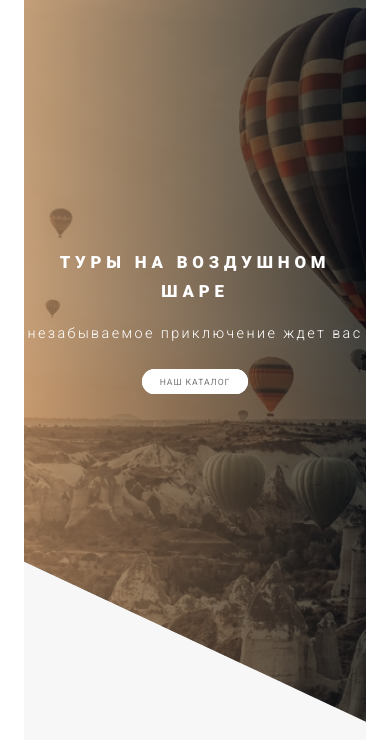
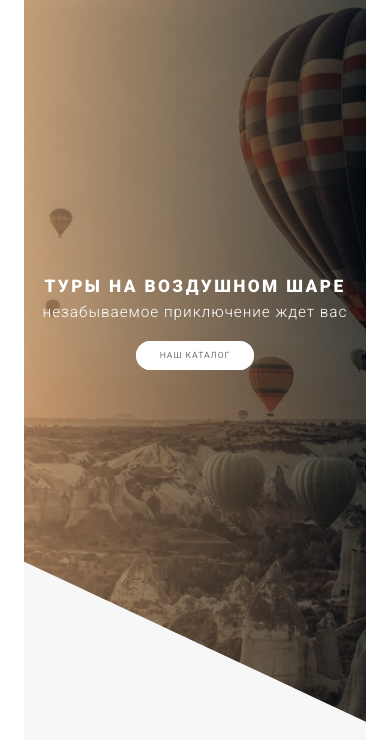
Before and after one commit to StepanovVVV/BallonTours, a plain HTML site: page index.html in a window 390 px wide. Shown: the part 104-844 px from the top of the page. Drawn offline with Linux system fonts and the light colour scheme; files whose address does not match are found by name.

Commit message:
mobile first

```diff
--- a/sass/base/_typography.sass
+++ b/sass/base/_typography.sass
@@ -18,8 +18,11 @@ body
         animation: leftToRight 1.7s 1s ease
         backface-visibility: hidden
         @include respond(tab-land)
-            font-size: 3.5rem
-            margin-bottom: 3.5rem
+            font-size: 4rem
+        @include respond(tab-port)
+            font-size: 3.6rem
+            letter-spacing: .5rem
+            margin-bottom: 0
     &__secondary
         display: block
         font-size: 4rem
@@ -30,7 +33,11 @@ body
         backface-visibility: hidden
         margin-bottom: 5rem
         @include respond(tab-land)
-            font-size: 3rem
+            font-size: 3.5rem
+            margin-bottom: 3.5rem
+        @include respond(tab-port)
+            font-size: 3.2rem
+            letter-spacing: .2rem
 
 .title-secondary
     text-align: center
@@ -46,6 +53,8 @@ body
     backface-visibility: hidden
     @include respond(tab-land)
         font-size: 3rem
+    @include respond(tab-port)
+        letter-spacing: .6rem
     &:hover
         transform: skewY(2deg) skewX(15deg) scale(1.1)
         text-shadow: $shadow-h2
--- a/sass/base/_utilities.sass
+++ b/sass/base/_utilities.sass
@@ -3,12 +3,16 @@
 
 .margin-bottom-80px
     margin-bottom: 8rem
+    @include respond(tab-port)
+        margin-bottom: 5rem
 
 .margin-bottom-30px
     margin-bottom: 3rem
 
 .margin-bottom-50px
     margin-bottom: 5rem
+    @include respond(tab-port)
+        margin-bottom: 7rem
 
 .margin-bottom-10px
     margin-bottom: 1rem
--- a/sass/components/_button.sass
+++ b/sass/components/_button.sass
@@ -13,6 +13,8 @@
         @include respond(tab-land)
             font-size: 1.8rem
             padding: 1.5rem 3.7rem
+        @include respond(tab-port)
+            padding: 2rem 5rem
     &:hover
         transform: translateY(-.4rem)
         box-shadow: $box-shadow
--- a/sass/components/_feedBack-card.sass
+++ b/sass/components/_feedBack-card.sass
@@ -5,8 +5,14 @@
     margin: 0 auto
     padding: 6rem
     transform: skewX(330deg)
+    @include respond(tab-port)
+        transform: skewX(350deg)
+        padding: 3rem
     &>*
-        transform: skewX(30deg)
+        transform: skewX(-330deg)
+        @include respond(tab-port)
+            transform: skewX(-350deg)
+            text-align: center
     &__img
         width: 15rem
         height: 15rem
@@ -17,6 +23,10 @@
         margin-right: 4rem
         overflow: hidden
         position: relative
+        @include respond(tab-port)
+            float: none
+            margin: 0 auto
+            margin-bottom: 3rem
         img
             height: 100%
             transform: scale(1.2)
--- a/sass/components/_form.sass
+++ b/sass/components/_form.sass
@@ -4,11 +4,16 @@
     box-shadow: $box-shadow
     border-radius: .5rem
     overflow: hidden
-
+    @include respond(tab-port)
+        background: linear-gradient(115deg, rgba(255, 255, 255, 0.9) 0%, rgba(255, 255, 255, 0.9) 507%, rgba(186, 133, 80, 0.8) 57%, rgba(161, 79, 3, 0.8) 100%), url(../img/bg-form.jpg) center/cover no-repeat
 .form
     width: 70%
     padding-top: 5rem
     padding-left: 5rem
+    @include respond(tab-port)
+        width: 100%
+        padding-top: 3rem
+        padding-left: 3rem
     &__group:not(:last-child)
         margin-bottom: 2rem
     &__group:nth-child(4)
@@ -18,6 +23,7 @@
             margin-bottom: 0
         &__group:nth-child(4)
             margin-bottom: 2.5rem
+
     &__input
         font-size: $font-size-paragraph
         letter-spacing: .2rem
@@ -29,6 +35,9 @@
         border-bottom: .3rem solid transparent
         border-radius: .5rem
         width: 75%
+        @include respond(tab-port)
+            width: 90%
+            box-shadow: $box-shadow
         &:focus
             outline: none
             border-bottom: .3rem solid #66d763
--- a/sass/components/_tour-card.sass
+++ b/sass/components/_tour-card.sass
@@ -3,6 +3,8 @@
     perspective: 150rem
     -moz-perspective: 150rem
     position: relative
+    @include respond(tab-port)
+        height: auto
     &__side
         height: 50rem
         transition: all .7s ease-out 0s
@@ -15,13 +17,25 @@
         box-shadow: $box-shadow
         border-radius: .5rem
         overflow: hidden
+        @include respond(tab-port)
+            height: auto
+            position: relative
         &_front
-
+            @include respond(tab-port)
+                padding-bottom: 13rem
         &_back
             background: linear-gradient(120deg, $color-brown-light, $color-brown-dark)
             transform: rotateY(180deg)
+            @include respond(tab-port)
+                transform: rotateY(0deg)
+                padding: 5rem
+                padding-top: 12rem
+                margin-top: -11rem
+                clip-path: polygon(0 0, 100% 20%, 100% 100%, 0 100%)
     &:hover &__side_front
         transform: rotateY(-180deg)
+        @include respond(tab-port)
+            transform: rotateY(0deg)
     &:hover &__side_back
         transform: rotateY(0deg)
 
@@ -35,7 +49,8 @@
             background: $color-brown-light url(../img/card-2.jpg) center/cover no-repeat
         &_3
             background: $color-brown-light url(../img/card-3.jpg) center/cover no-repeat
-
+        @include respond(tab-port)
+            height: 30rem
     &__title
         font-size: 2.8rem
         letter-spacing: .2rem
@@ -45,6 +60,9 @@
         position: absolute
         top: 17rem
         right: 0
+        @include respond(tab-port)
+            top: 25rem
+            font-size: 3.8rem
     &__span
         background: linear-gradient(90deg, $color-brown-light, $color-brown-dark)
         padding: 1rem 2rem .3rem
@@ -56,6 +74,8 @@
             right: 0
             padding-bottom: 1rem
             padding-top: 0
+            @include respond(tab-port)
+                top: 4.4rem
     &__descr
         ul
             list-style: none
@@ -72,11 +92,19 @@
                     margin-bottom: 2rem
                 @include respond(tab-land)
                     font-size: 1.5rem
+                @include respond(tab-port)
+                    font-size: 2rem
     &__backSide-box
         position: absolute
         top: 50%
         left: 50%
         transform: translate(-50%, -50%)
+        @include respond(tab-port)
+            position: relative
+            top: 0%
+            left: 0%
+            transform: translate(0%, 0%)
+            text-align: center
     &__text
         margin-bottom: 8rem
         letter-spacing: .2rem
--- a/sass/layout/_footer.sass
+++ b/sass/layout/_footer.sass
@@ -12,6 +12,9 @@
             margin-right: 5rem
         @include respond(tab-land)
             margin-right: 1.6rem
+        @include respond(tab-port)
+            margin: 0
+            padding: 2rem
     &__link
         &:link, &:visited
             color: $color-gray
--- a/sass/layout/_grid.sass
+++ b/sass/layout/_grid.sass
@@ -4,9 +4,13 @@
     margin: 0 auto
     &:not(:last-child)
         margin-bottom: $margin-vertical-big
+        @include respond(tab-port)
+            margin-bottom: 4rem
     @include clearfix
     @include respond(tab-land)
         max-width: 90.1rem
+    @include respond(tab-port)
+        max-width: 60rem
 
 .col-1-of-2
     width: calc((100% - #{$gutter-horizontal}) / 2)
@@ -36,3 +40,7 @@
     @include respond(tab-land)
         &:not(:last-child)
             margin-right: 2rem
+    @include respond(tab-port)
+        width: 100%
+        margin-right: 0 !important
+        margin-bottom: 4rem
--- a/sass/layout/_navigation.sass
+++ b/sass/layout/_navigation.sass
@@ -12,6 +12,7 @@
         z-index: 200
         text-align: center
         cursor: pointer
+        box-shadow: $box-shadow
     &__background
         width: 6rem
         height: 6rem
--- a/sass/pages/_home.sass
+++ b/sass/pages/_home.sass
@@ -2,7 +2,9 @@
     padding-top: 8rem
     margin-bottom: 20rem
     @include respond(tab-land)
-        padding-bottom: 13rem
+        margin-bottom: 13rem
+    @include respond(tab-port)
+        margin-bottom: 40rem
 .section-adventure
     padding: 21rem 0
     background: linear-gradient(90deg, rgba($color-brown-light, 0.70), rgba($color-black, 0.70)), url(../img/section-adventure.jpg) center/cover no-repeat
@@ -23,3 +25,5 @@
 .section-book
     padding: 10rem
     background: linear-gradient(90deg, $color-brown-light, $color-brown-dark)
+    @include respond(tab-port)
+        padding: 4rem
```
Also changed, not shown: css/style.css, 1 other file.
